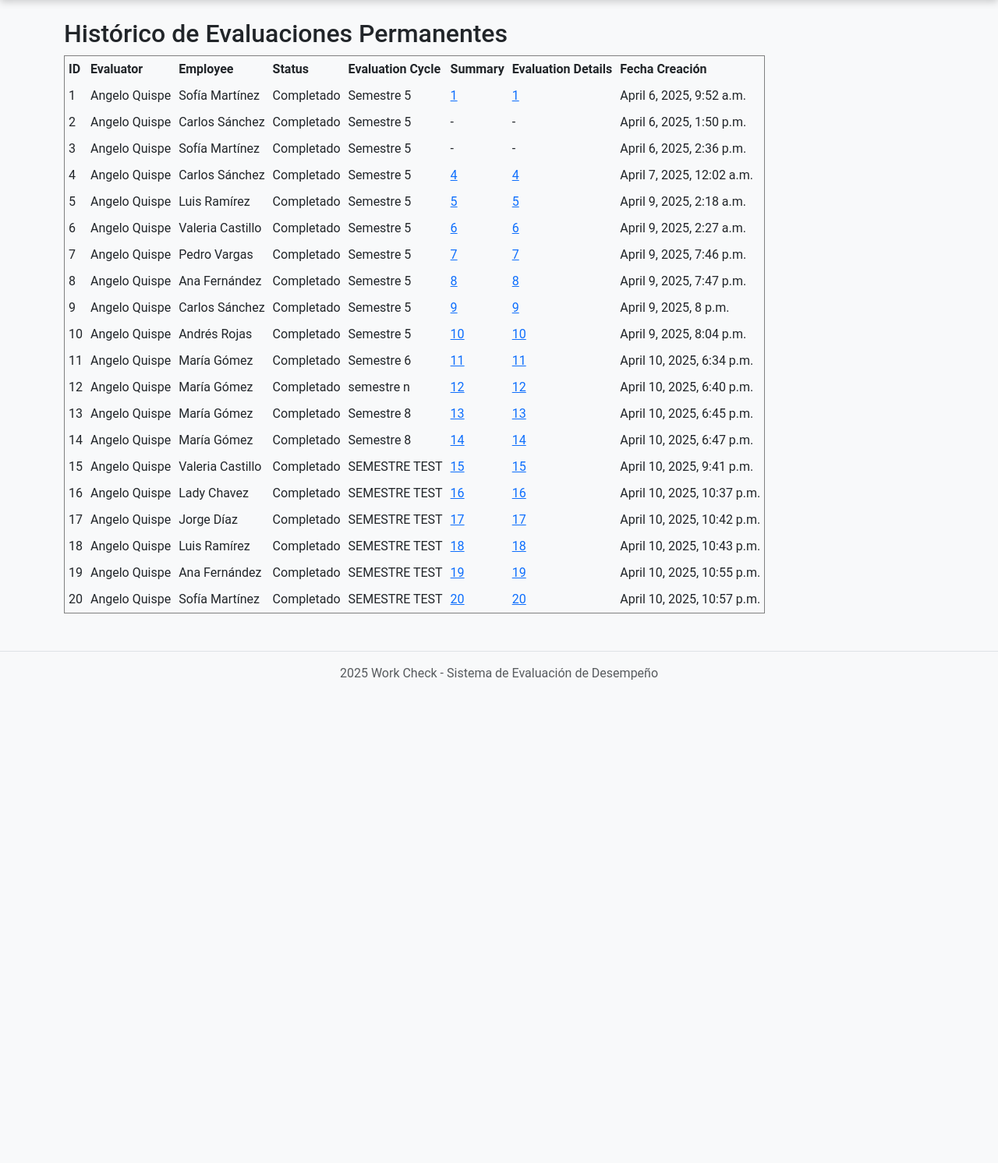
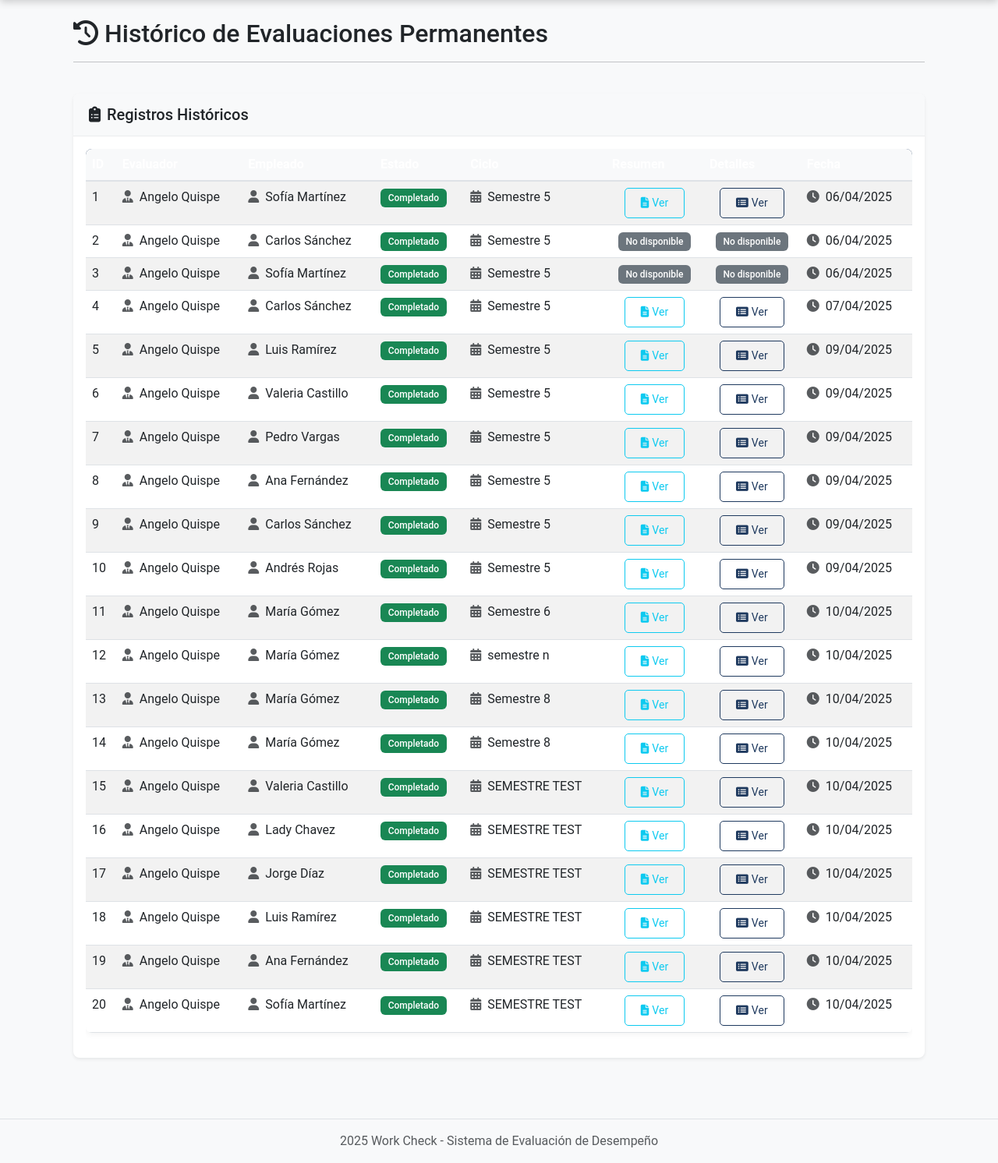
Before and after one commit to DylanQL/Work_Check, a Django app: template System/templates/System/manage_permanent_assignments.html in a window 1280 px wide. Shown: the part 148-1640 px from the top of the page at 78% size. Before the commit the page ends 1020 px from the top, so only its background shows below. Run offline with Django 5.2, Linux system fonts and the light colour scheme; the template is opened without the code that fills it: values that come from a table or form of the project are taken from there, others are empty; data comes from the database, SQL or seed files in the repository.

Commit message:
CSS para Histórico de Evaluaciones

```diff
--- a/System/templates/System/manage_permanent_assignments.html
+++ b/System/templates/System/manage_permanent_assignments.html
@@ -2,49 +2,146 @@
 {% load static %}
 {% block title %}Histórico de Evaluaciones Permanentes{% endblock %}
 {% block content %}
-    <h2>Histórico de Evaluaciones Permanentes</h2>
-    <table border="1" cellspacing="0" cellpadding="5">
-        <thead>
+<div class="container">
+    <div class="row mb-4">
+        <div class="col-12">
+            <div class="d-flex align-items-center">
+                <h2 class="mb-0"><i class="fas fa-history me-2"></i>Histórico de Evaluaciones Permanentes</h2>
+            </div>
+            <hr class="mt-3">
+        </div>
+    </div>
+
+    <div class="row">
+        <div class="col-12">
+            <div class="card shadow-sm">
+                <div class="card-header bg-light">
+                    <h5 class="card-title mb-0"><i class="fas fa-clipboard-list me-2"></i>Registros Históricos</h5>
+                </div>
+                <div class="card-body">
+                    <div class="table-responsive">
+                        <table class="table table-hover table-striped">
+                            <thead class="table-dark">
                                 <tr>
-                <th>ID</th>
-                <th>Evaluator</th>
-                <th>Employee</th>
-                <th>Status</th>
-                <th>Evaluation Cycle</th>
-                <th>Summary</th>
-                <th>Evaluation Details</th>
-                <th>Fecha Creación</th>
+                                    <th scope="col">ID</th>
+                                    <th scope="col">Evaluador</th>
+                                    <th scope="col">Empleado</th>
+                                    <th scope="col">Estado</th>
+                                    <th scope="col">Ciclo</th>
+                                    <th scope="col">Resumen</th>
+                                    <th scope="col">Detalles</th>
+                                    <th scope="col">Fecha</th>
                                 </tr>
                             </thead>
                             <tbody>
                                 {% for assign in assignments %}
                                 <tr>
                                     <td>{{ assign.id }}</td>
-                    <td>{{ assign.evaluator.first_name }} {{ assign.evaluator.last_name }}</td>
-                    <td>{{ assign.employee.first_name }} {{ assign.employee.last_name }}</td>
-                    <td>{{ assign.status }}</td>
-                    <td>{{ assign.evaluation_cycle }}</td>
                                     <td>
-                        {% if assign.summary %}
-                            <a href="{% url 'detail_summary' assign.summary.id %}">{{ assign.summary.id }}</a>
+                                        <i class="fas fa-user-tie me-1 text-muted"></i>
+                                        {{ assign.evaluator.first_name }} {{ assign.evaluator.last_name }}
+                                    </td>
+                                    <td>
+                                        <i class="fas fa-user me-1 text-muted"></i>
+                                        {{ assign.employee.first_name }} {{ assign.employee.last_name }}
+                                    </td>
+                                    <td>
+                                        {% if assign.status == 'Pendiente' %}
+                                            <span class="badge bg-warning text-dark">{{ assign.status }}</span>
+                                        {% elif assign.status == 'Completado' %}
+                                            <span class="badge bg-success">{{ assign.status }}</span>
+                                        {% elif assign.status == 'En Proceso' %}
+                                            <span class="badge bg-info">{{ assign.status }}</span>
                                         {% else %}
-                            -
+                                            <span class="badge bg-secondary">{{ assign.status }}</span>
                                         {% endif %}
                                     </td>
                                     <td>
-                        {% if assign.evaluation_details %}
-                            <a href="{% url 'detail_evaluation_details' assign.evaluation_details.id %}">{{ assign.evaluation_details.id }}</a>
+                                        <i class="fas fa-calendar-alt me-1 text-muted"></i>
+                                        {{ assign.evaluation_cycle }}
+                                    </td>
+                                    <td class="text-center">
+                                        {% if assign.summary %}
+                                            <a href="{% url 'detail_summary' assign.summary.id %}" class="btn btn-sm btn-outline-info">
+                                                <i class="fas fa-file-alt me-1"></i>Ver
+                                            </a>
                                         {% else %}
-                            -
+                                            <span class="badge bg-secondary">No disponible</span>
                                         {% endif %}
                                     </td>
-                    <td>{{ assign.created_at }}</td>
+                                    <td class="text-center">
+                                        {% if assign.evaluation_details %}
+                                            <a href="{% url 'detail_evaluation_details' assign.evaluation_details.id %}" class="btn btn-sm btn-outline-primary">
+                                                <i class="fas fa-list-alt me-1"></i>Ver
+                                            </a>
+                                        {% else %}
+                                            <span class="badge bg-secondary">No disponible</span>
+                                        {% endif %}
+                                    </td>
+                                    <td>
+                                        <i class="fas fa-clock me-1 text-muted"></i>
+                                        {{ assign.created_at|date:"d/m/Y" }}
+                                    </td>
                                 </tr>
                                 {% empty %}
                                 <tr>
-                    <td colspan="8">No hay registros históricos.</td>
+                                    <td colspan="8" class="text-center py-4">
+                                        <div class="alert alert-info mb-0">
+                                            <i class="fas fa-info-circle me-2"></i>No hay registros históricos.
+                                        </div>
+                                    </td>
                                 </tr>
                                 {% endfor %}
                             </tbody>
                         </table>
+                    </div>
+                </div>
+            </div>
+        </div>
+    </div>
+</div>
+
+<style>
+    /* Estilos específicos para la tabla de histórico de evaluaciones */
+    .table thead {
+        background-color: #1f3a5f;
+    }
+
+    .table tbody tr:hover {
+        background-color: rgba(31, 58, 95, 0.05);
+    }
+
+    .card {
+        border-radius: 8px;
+        overflow: hidden;
+        margin-bottom: 30px;
+        border: none;
+    }
+
+    .card-header {
+        border-bottom: 1px solid rgba(0, 0, 0, 0.05);
+        padding: 15px 20px;
+    }
+
+    .btn-outline-info:hover, .btn-outline-primary:hover {
+        color: white;
+    }
+
+    .badge {
+        font-weight: 500;
+        padding: 0.5em 0.8em;
+    }
+
+    /* Estilos para mejorar la visualización en dispositivos móviles */
+    @media (max-width: 767.98px) {
+        .table-responsive {
+            font-size: 0.85rem;
+        }
+
+        .btn-sm {
+            padding: 0.25rem 0.5rem;
+            font-size: 0.75rem;
+        }
+    }
+</style>
 {% endblock %}
```
Lines whose indentation alone changed are shown as unchanged.
